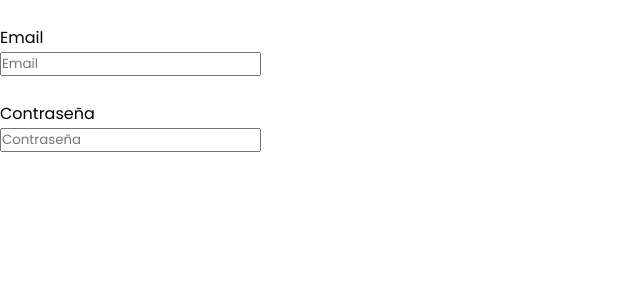
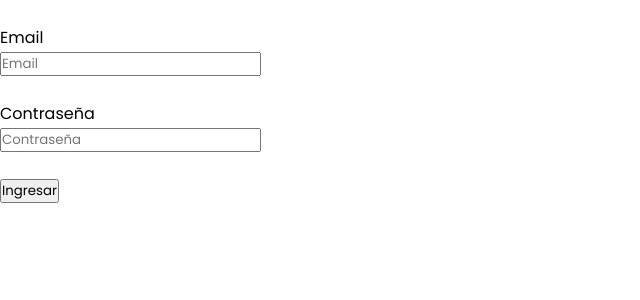
Before and after one commit to luvale/E-Commerce, an Angular app in the folder E-Commerce/: page / in a window 1280 px wide. Shown: the top 300 px of the page, without its empty margins (0-640 px from the left). Built offline with nearby package versions, Linux system fonts and the light colour scheme.

Commit message:
capture LoginForm.value

```diff
--- a/E-Commerce/src/app/views/login/login.component.html
+++ b/E-Commerce/src/app/views/login/login.component.html
@@ -1,12 +1,14 @@
 <br>
-<form>
+<form [formGroup]="LoginForm" (ngSubmit)="Login(LoginForm.value)">
 <div>
   <p>Email</p>
-  <input type="email" placeholder="Email">
+  <input type="email" placeholder="Email" formControlName="email">
 </div>
 <br>
 <div>
   <p>Contraseña</p>
-  <input type="password" placeholder="Contraseña">
+  <input type="password" placeholder="Contraseña" formControlName="password">
 </div>
+<br>
+<input type="submit" value="Ingresar">
 </form>
--- a/E-Commerce/src/app/views/login/login.component.ts
+++ b/E-Commerce/src/app/views/login/login.component.ts
@@ -1,4 +1,5 @@
 import { Component, OnInit } from '@angular/core';
+import { FormGroup, FormControl, Validators, FormControlName } from '@angular/forms'
 
 @Component({
   selector: 'app-login',
@@ -7,9 +8,18 @@ import { Component, OnInit } from '@angular/core';
 })
 export class LoginComponent implements OnInit {
 
+  LoginForm = new FormGroup({
+    email: new FormControl('', Validators.required),
+    password: new FormControl('', Validators.required)
+  })
+
   constructor() { }
 
   ngOnInit(): void {
   }
 
+  Login(form:Object){
+    console.log(form)
+  }
+
 }
```
